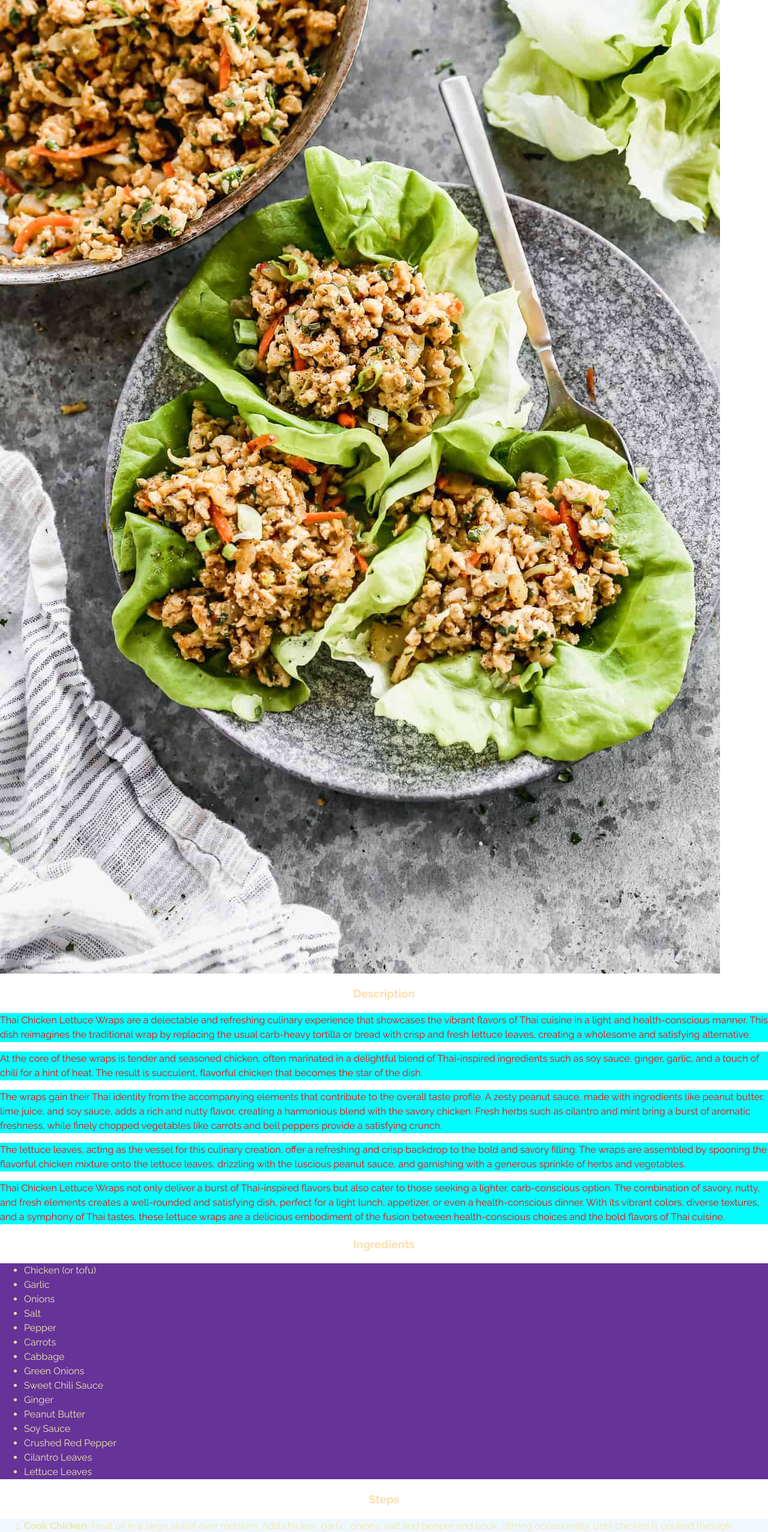
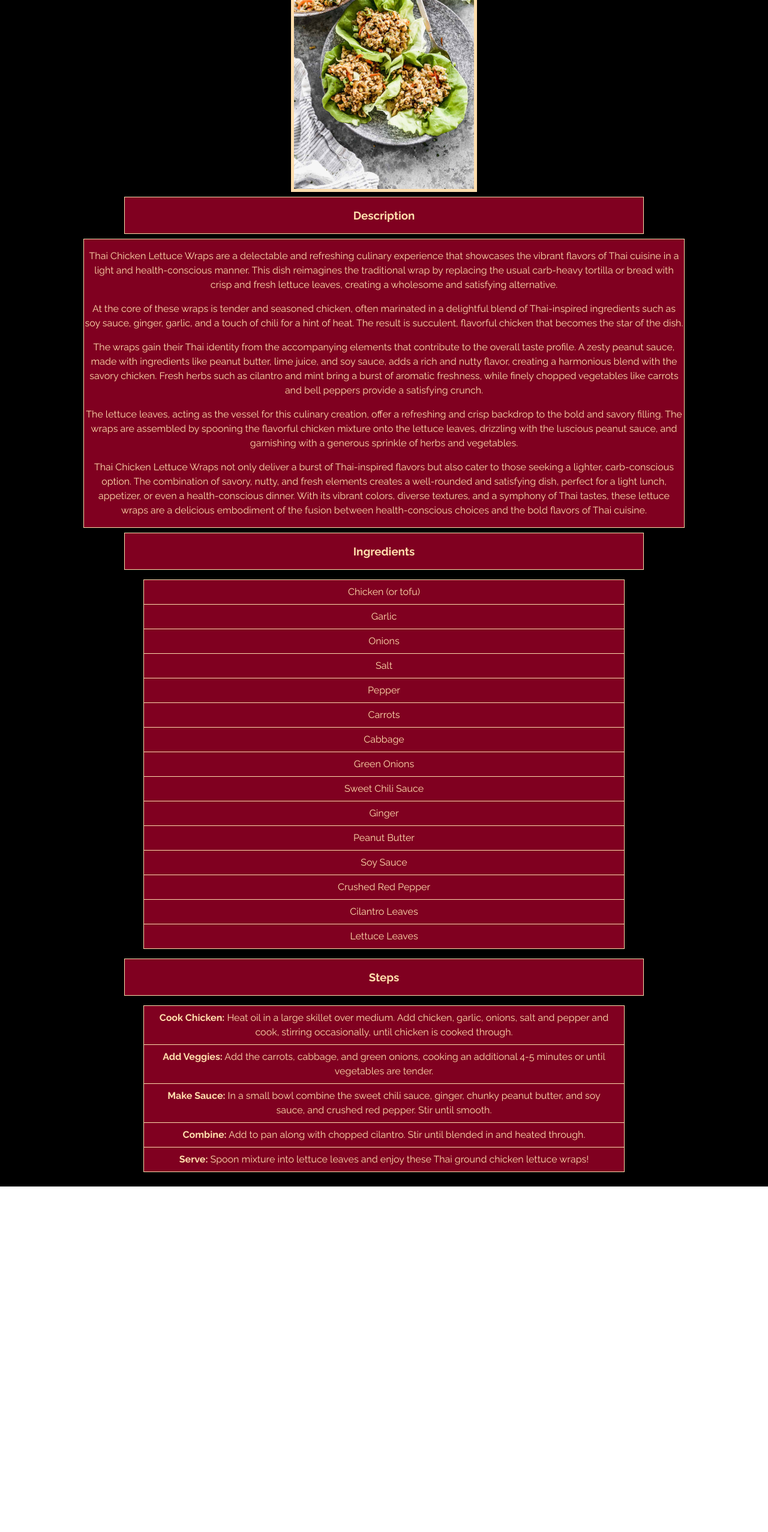
Before and after one commit to Nahduma26/odin-recipes, a plain HTML site: page recipes/wrap.html in a window 1280 px wide. Shown: the part 246-2800 px from the top of the page at 60% size. After the commit the page ends 2224 px from the top, so only its background shows below. Drawn offline with Linux system fonts and the light colour scheme; files whose address does not match are found by name.

Commit message:
Add styling for recipe pages

```diff
--- a/recipes/recipestyle.css
+++ b/recipes/recipestyle.css
@@ -10,32 +10,82 @@
     font-weight: 300 800;
     font-style: italic;
   }
-body {
+
+  .food-image
+  {
+    width: 300px;
+    display: block;
+    margin-left: auto;
+    margin-right: auto;
+    border: 5px solid navajowhite;
+  }
+  body {
     margin: 0;
     background-color: hsl(0, 0%, 100%);
     color: hsl(0, 0%, 10%);
     line-height: 1.5;
     font-family: Raleway, "PT Sans", Calibri, Tahoma, sans-serif;
   }
+  .description
+  {
+    color: navajowhite;
+    border: 1px solid navajowhite;
+    background-color: rgb(128, 0, 32);
+    text-align: center;
+    margin: 8px auto;
+    width: 1000px;
+  }
+  .page
+  {
+    background: black;
 
-h1, h3 {
-    color: navajowhite;
+    padding: 8px;
+  }
+  .title {
+      text-align: center;
+      color: navajowhite;
+      background-color: rgb(128, 0, 32);
+      margin: 8px auto;
+      padding-top: 16px;
+      padding-bottom: 16px;
+      padding-right: 32px;
+      padding-left: 32px;
+      width: 800px;
+      border: 1px solid navajowhite;
+  }
+  .mini-title
+  {
     text-align: center;
-}
+      color: navajowhite;
+      background-color: rgb(128, 0, 32);
+      margin: 8px auto;
+      padding-top: 16px;
+      padding-bottom: 16px;
+      padding-right: 32px;
+      padding-left: 32px;
+      width: 800px;
+      border: 1px solid navajowhite;
+  }
+  .ingredients, .steps {
+      text-align: center;
+      color: navajowhite;
+      background-color: rgb(128, 0, 32);
+      margin: 16px auto;
+      width: 800px;
+      list-style-type: none;
+      padding: 0;
+      border: 1px solid navajowhite;
+  }
 
-ul {
-    background-color: rebeccapurple;
-}
+  .list-item
+  {
+      padding: 8px 16px;
+      border-bottom: 1px solid navajowhite;
+      color: navajowhite;
+  }
 
-ol {
-    background-color: aliceblue;
-}
-
-li {
-    color: palegoldenrod;
-}
-
-p {
-    color: red;
-    background-color: aqua;
-}
+  .list-item.last-item
+  {
+      border-bottom: none;
+      color: navajowhite
+  }
--- a/recipes/wrap.html
+++ b/recipes/wrap.html
@@ -6,39 +6,44 @@
         <title>Thai Chicken Wraps</title>
     </head>
     <body>
-        <h1>Thai Chicken Wraps</h1>
-        <img src = "../images/wrap.jpg" alt = "Thai Chicken Wraps">
-        <h3>Description</h3>
+        <div class = "page">
+        <h1 class = "title">Thai Chicken Wraps</h1>
+        <img class = "food-image" src = "../images/wrap.jpg" alt = "Thai Chicken Wraps">
+        <h3 class = "mini-title">Description</h3>
+        <div class = "description">
         <p>Thai Chicken Lettuce Wraps are a delectable and refreshing culinary experience that showcases the vibrant flavors of Thai cuisine in a light and health-conscious manner. This dish reimagines the traditional wrap by replacing the usual carb-heavy tortilla or bread with crisp and fresh lettuce leaves, creating a wholesome and satisfying alternative.</p>
         <p>At the core of these wraps is tender and seasoned chicken, often marinated in a delightful blend of Thai-inspired ingredients such as soy sauce, ginger, garlic, and a touch of chili for a hint of heat. The result is succulent, flavorful chicken that becomes the star of the dish.</p>
         <p>The wraps gain their Thai identity from the accompanying elements that contribute to the overall taste profile. A zesty peanut sauce, made with ingredients like peanut butter, lime juice, and soy sauce, adds a rich and nutty flavor, creating a harmonious blend with the savory chicken. Fresh herbs such as cilantro and mint bring a burst of aromatic freshness, while finely chopped vegetables like carrots and bell peppers provide a satisfying crunch.</p>
         <p>The lettuce leaves, acting as the vessel for this culinary creation, offer a refreshing and crisp backdrop to the bold and savory filling. The wraps are assembled by spooning the flavorful chicken mixture onto the lettuce leaves, drizzling with the luscious peanut sauce, and garnishing with a generous sprinkle of herbs and vegetables.</p>
         <p>Thai Chicken Lettuce Wraps not only deliver a burst of Thai-inspired flavors but also cater to those seeking a lighter, carb-conscious option. The combination of savory, nutty, and fresh elements creates a well-rounded and satisfying dish, perfect for a light lunch, appetizer, or even a health-conscious dinner. With its vibrant colors, diverse textures, and a symphony of Thai tastes, these lettuce wraps are a delicious embodiment of the fusion between health-conscious choices and the bold flavors of Thai cuisine.</p>
-        <h3>Ingredients</h3>
-        <ul>
-            <li>Chicken (or tofu)</li>
-            <li>Garlic</li>
-            <li>Onions</li>
-            <li>Salt</li>
-            <li>Pepper</li>
-            <li>Carrots</li>
-            <li>Cabbage</li>
-            <li>Green Onions</li>
-            <li>Sweet Chili Sauce</li>
-            <li>Ginger</li>
-            <li>Peanut Butter</li>
-            <li>Soy Sauce</li>
-            <li>Crushed Red Pepper</li>
-            <li>Cilantro Leaves</li>
-            <li>Lettuce Leaves</li>
+        </div>
+        <h3 class = "mini-title">Ingredients</h3>
+        <ul class = "ingredients">
+            <li class = "list-item">Chicken (or tofu)</li>
+            <li class = "list-item">Garlic</li>
+            <li class = "list-item">Onions</li>
+            <li class = "list-item">Salt</li>
+            <li class = "list-item">Pepper</li>
+            <li class = "list-item">Carrots</li>
+            <li class = "list-item">Cabbage</li>
+            <li class = "list-item">Green Onions</li>
+            <li class = "list-item">Sweet Chili Sauce</li>
+            <li class = "list-item">Ginger</li>
+            <li class = "list-item">Peanut Butter</li>
+            <li class = "list-item">Soy Sauce</li>
+            <li class = "list-item">Crushed Red Pepper</li>
+            <li class = "list-item">Cilantro Leaves</li>
+            <li class = "list-item last-item">Lettuce Leaves</li>
         </ul>
-        <h3>Steps</h3>
-        <ol>
-            <li><strong>Cook Chicken:</strong> Heat oil in a large skillet over medium. Add chicken, garlic, onions, salt and pepper and cook, stirring occasionally, until chicken is cooked through.</li>
-            <li><strong>Add Veggies:</strong> Add the carrots, cabbage, and green onions, cooking an additional 4-5 minutes or until vegetables are tender.</li>
-            <li><strong>Make Sauce:</strong> In a small bowl combine the sweet chili sauce, ginger, chunky peanut butter, and soy sauce, and crushed red pepper. Stir until smooth.</li>
-            <li><strong>Combine:</strong> Add to pan along with chopped cilantro. Stir until blended in and heated through.</li>
-            <li><strong>Serve:</strong> Spoon mixture into lettuce leaves and enjoy these Thai ground chicken lettuce wraps!</li>
+
+        <h3 class = "mini-title">Steps</h3>
+        <ol class = "steps">
+            <li class = "list-item"><strong>Cook Chicken:</strong> Heat oil in a large skillet over medium. Add chicken, garlic, onions, salt and pepper and cook, stirring occasionally, until chicken is cooked through.</li>
+            <li class = "list-item"><strong>Add Veggies:</strong> Add the carrots, cabbage, and green onions, cooking an additional 4-5 minutes or until vegetables are tender.</li>
+            <li class = "list-item"><strong>Make Sauce:</strong> In a small bowl combine the sweet chili sauce, ginger, chunky peanut butter, and soy sauce, and crushed red pepper. Stir until smooth.</li>
+            <li class = "list-item"><strong>Combine:</strong> Add to pan along with chopped cilantro. Stir until blended in and heated through.</li>
+            <li class = "list-item last-item"><strong>Serve:</strong> Spoon mixture into lettuce leaves and enjoy these Thai ground chicken lettuce wraps!</li>
         </ol>
+    </div>
     </body>
 </html>
```
Also changed, not shown: home.css (+8 -3 lines), recipes/drunkennoodles.html (+35 -32 lines), recipes/padthai.html (+26 -22 lines).
